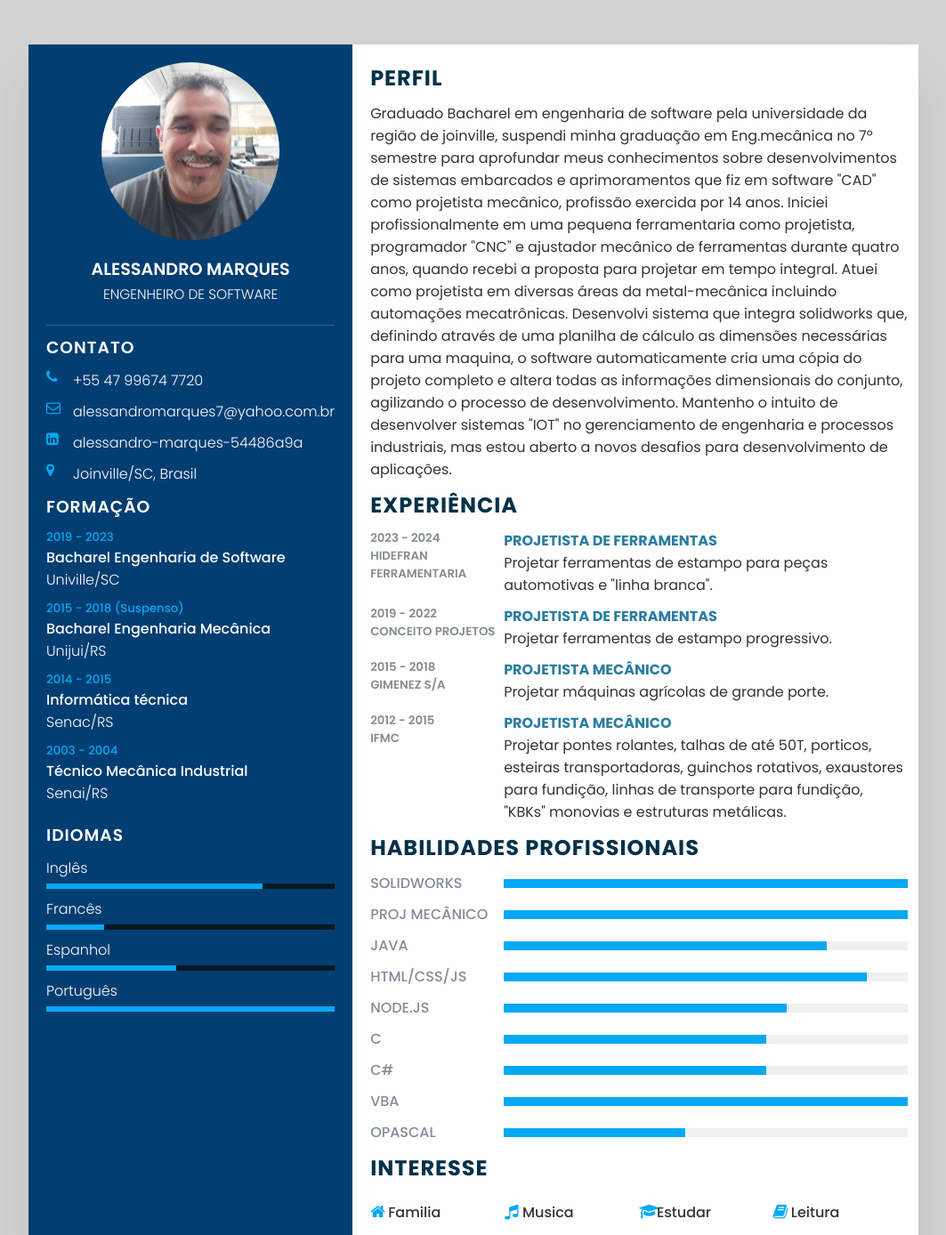
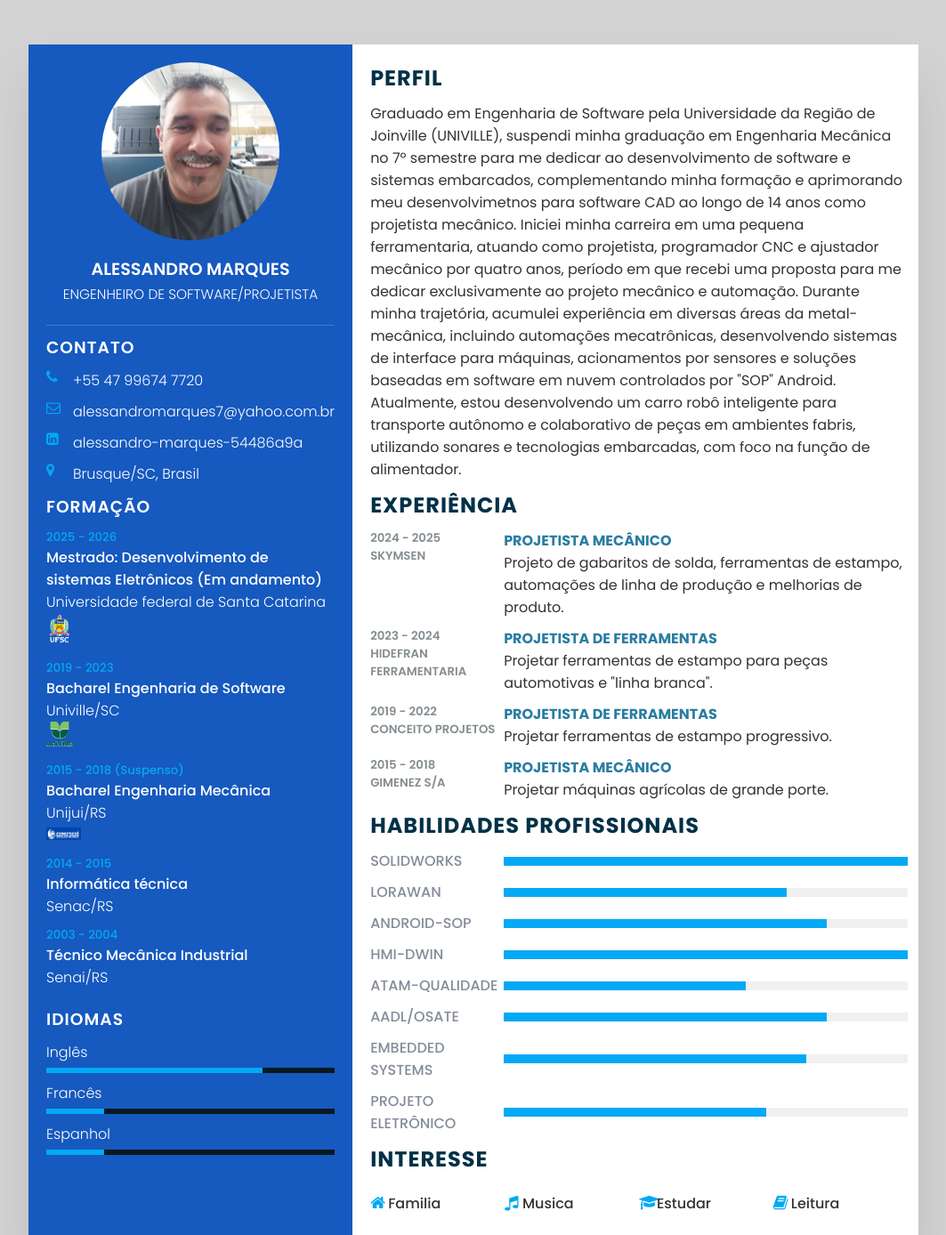
Before and after one commit to Batleman07/resumo-alessandro, a plain HTML site: page index.html in a window 1280 px wide. Shown: the top 1388 px of the page at 89% size, without its empty margins (108-1171 px from the left). Drawn offline with Linux system fonts and the light colour scheme.

Commit message:
Atualização 09/06/2025

```diff
--- a/index.html
+++ b/index.html
@@ -1,21 +1,25 @@
 <!DOCTYPE html>
 <html lang="pt-br">
+
 <head>
     <meta charset="UTF-8">
     <meta name="viewport" content="width=device-width, initial-scale=1.0">
-    <link rel="stylesheet" href="https://cdnjs.cloudflare.com/ajax/libs/font-awesome/4.7.0/css/font-awesome.css" integrity="sha512-5A8nwdMOWrSz20fDsjczgUidUBR8liPYU+WymTZP1lmY9G6Oc7HlZv156XqnsgNUzTyMefFTcsFH/tnJE/+xBg==" crossorigin="anonymous" referrerpolicy="no-referrer" />
+    <link rel="stylesheet" href="https://cdnjs.cloudflare.com/ajax/libs/font-awesome/4.7.0/css/font-awesome.css"
+        integrity="sha512-5A8nwdMOWrSz20fDsjczgUidUBR8liPYU+WymTZP1lmY9G6Oc7HlZv156XqnsgNUzTyMefFTcsFH/tnJE/+xBg=="
+        crossorigin="anonymous" referrerpolicy="no-referrer" />
     <link rel="stylesheet" type="text/css" href="style.css">
     <title>Resumo de profissional</title>
 </head>
+
 <body>
     <div class="container">
         <!-- Lado esquerdo, onde ficam as informações-->
         <div class="left_side">
             <div class="profileText">
                 <div class="imgBx">
-                    <img src="img\04.jpeg" ><!-- width="100px"-->
+                    <img src="img\04.jpeg"><!-- width="100px"-->
                 </div>
-                <h2>Alessandro Marques<br><span>Engenheiro de Software</span></h2>
+                <h2>Alessandro Marques<br><span>Engenheiro de Software/Projetista</span></h2>
             </div>
             <div class="contactInfo">
                 <h3 class="title">Contato</h3>
@@ -25,15 +29,17 @@
                         <span class="text">+55 47 99674 7720</span>
                     </li>
                     <li>
-                        <span class="icon"><i class="fa fa-envelope-o" aria-hidden="true"></i></span><span class="text">alessandromarques7@yahoo.com.br</span>
+                        <span class="icon"><i class="fa fa-envelope-o" aria-hidden="true"></i></span><span
+                            class="text">alessandromarques7@yahoo.com.br</span>
                     </li>
                     <li>
                         <span class="icon"><i class="fa fa-linkedin-square" aria-hidden="true"></i></span>
-                        <span class="text"><a href="https://www.linkedin.com/in/alessandro-marques-54486a9a/" target="_blank">alessandro-marques-54486a9a</a></span>
+                        <span class="text"><a href="https://www.linkedin.com/in/alessandro-marques-54486a9a/"
+                                target="_blank">alessandro-marques-54486a9a</a></span>
                     </li>
                     <li>
                         <span class="icon"><i class="fa fa-map-marker" aria-hidden="true"></i></span>
-                        <span class="text">Joinville/SC, Brasil</span>
+                        <span class="text">Brusque/SC, Brasil</span>
                     </li>
                 </ul>
             </div>
@@ -41,14 +47,26 @@
                 <h3 class="title">Formação</h3>
                 <ul>
                     <li>
+                        <h5>2025 - 2026</h5>
+                        <h4>Mestrado: Desenvolvimento de sistemas Eletrônicos (Em andamento)</h4>
+
+                        <h4>Universidade federal de Santa Catarina</h4>
+                        <h4><a href="https://ppgese.joinville.ufsc.br/apresentacao/" target="_blank"><img class="ico"
+                                    src="img\ufsc_logo.png"></a></h4>
+                    </li>
+                    <li>
                         <h5>2019 - 2023</h5>
                         <h4>Bacharel Engenharia de Software</h4>
                         <h4>Univille/SC</h4>
+                        <h4><a href="https://www.univille.edu.br/" target="_blank"><img class="ico"
+                                    src="img\logo_univille.png"></a></h4>
                     </li>
                     <li>
                         <h5>2015 - 2018 (Suspenso)</h5>
                         <h4>Bacharel Engenharia Mecânica</h4>
                         <h4>Unijui/RS</h4>
+                        <h4><a href="https://www.unijui.edu.br/" target="_blank"><img class="ico2"
+                                    src="img\unijui.png"></a></h4>
                     </li>
                     <li>
                         <h5>2014 - 2015</h5>
@@ -76,28 +94,53 @@
                         <span class="percent">
                             <div style="width:20%;"></div>
                         </span>
-                    </li><li>
+                    </li>
+                    <li>
                         <span class="text">Espanhol</span>
                         <span class="percent">
-                            <div style="width:45%;"></div>
+                            <div style="width:20%;"></div>
                         </span>
                     </li>
+                    <!--
                     <li>
                         <span class="text">Português</span>
                         <span class="percent">
                             <div style="width:100%;"></div>
                         </span>
                     </li>
+                    -->
                 </ul>
             </div>
         </div>
         <div class="right_side">
             <div class="sobre">
                 <h2 class="titulo2">Perfil</h2>
-                <p>Graduado Bacharel em engenharia de software pela universidade da região de joinville, suspendi minha graduação em Eng.mecânica no 7º semestre para aprofundar meus conhecimentos sobre desenvolvimentos de sistemas embarcados e aprimoramentos que fiz em software "CAD" como projetista mecânico, profissão exercida por 14 anos. Iniciei profissionalmente  em uma pequena ferramentaria como projetista, programador "CNC" e ajustador mecânico de ferramentas durante quatro anos, quando recebi a proposta para projetar em tempo integral. Atuei como projetista em diversas áreas da metal-mecânica incluindo automações mecatrônicas. Desenvolvi sistema que integra solidworks que, definindo através de uma planilha de cálculo as dimensões necessárias para uma maquina, o software automaticamente cria uma cópia do projeto completo e altera todas as informações dimensionais do conjunto, agilizando o processo de desenvolvimento. Mantenho o intuito de desenvolver sistemas "IOT" no gerenciamento de engenharia e processos industriais, mas estou aberto a novos desafios para desenvolvimento de aplicações.</p>
+                <p>Graduado em Engenharia de Software pela Universidade da Região de Joinville (UNIVILLE), suspendi
+                    minha graduação em Engenharia Mecânica no 7º semestre para me dedicar ao desenvolvimento de software
+                    e sistemas embarcados, complementando minha formação e aprimorando meu desenvolvimetnos para
+                    software CAD ao longo de 14 anos como projetista mecânico. Iniciei minha carreira em uma pequena
+                    ferramentaria, atuando como projetista, programador CNC e ajustador mecânico por quatro anos,
+                    período em que recebi uma proposta para me dedicar exclusivamente ao projeto mecânico e automação.
+                    Durante minha trajetória, acumulei experiência em diversas áreas da metal-mecânica, incluindo
+                    automações mecatrônicas, desenvolvendo sistemas de interface para máquinas, acionamentos por
+                    sensores e soluções baseadas em software em nuvem controlados por "SOP" Android. Atualmente, estou
+                    desenvolvendo um carro robô inteligente para transporte autônomo e colaborativo de peças em
+                    ambientes fabris, utilizando sonares e tecnologias embarcadas, com foco na função de alimentador.
+                </p>
             </div>
             <div class="sobre">
                 <h2 class="titulo2">Experiência</h2>
+                <div class="box">
+                    <div class="year_company">
+                        <h5>2024 - 2025</h5>
+                        <h5>Skymsen</h5>
+                    </div>
+                    <div class="text">
+                        <h4>Projetista mecânico</h4>
+                        <p>Projeto de gabaritos de solda, ferramentas de estampo, automações de linha de produção e
+                            melhorias de produto.</p>
+                    </div>
+                </div>
                 <div class="box">
                     <div class="year_company">
                         <h5>2023 - 2024</h5>
@@ -128,16 +171,7 @@
                         <p>Projetar máquinas agrícolas de grande porte.</p>
                     </div>
                 </div>
-                <div class="box">
-                    <div class="year_company">
-                        <h5>2012 - 2015</h5>
-                        <h5>IFMC</h5>
-                    </div>
-                    <div class="text">
-                        <h4>Projetista mecânico</h4>
-                        <p>Projetar pontes rolantes, talhas de até 50T, porticos, esteiras transportadoras, guinchos rotativos, exaustores para fundição, linhas de transporte para fundição, "KBKs" monovias e estruturas metálicas.</p>
-                </div>
-            </div>
+
                 <div class="about skills">
                     <h2 class="titulo2">Habilidades profissionais</h2>
                     <div class="box">
@@ -147,56 +181,58 @@
                         </div>
                     </div>
                     <div class="box">
-                    <h4>Proj mecânico</h4>
+                        <h4>LoRaWAN</h4>
                         <div class="percent">
-                        <div style="width: 100%;"></div>
+                            <div style="width: 70%;"></div>
                         </div>
                     </div>
                     <div class="box">
-                    <h4>Java</h4>
+                        <h4>Android-SOP </h4>
                         <div class="percent">
                             <div style="width: 80%;">
                             </div>
                         </div>
                     </div>
                     <div class="box">
-                    <h4>html/css/js</h4>
-                    <div class="percent">
-                        <div style="width: 90%;">
-                        </div>
-                    </div>
-                </div>
-                <div class="box">
-                    <h4>NODE.js</h4>
-                    <div class="percent">
-                        <div style="width: 70%;">
-                        </div>
-                    </div>
-                </div>
-
-                <div class="box">
-                    <h4>C</h4>
-                    <div class="percent">
-                        <div style="width: 65%;">
-                        </div>
-                    </div>
-                </div>
-                <div class="box">
-                    <h4>C#</h4>
-                    <div class="percent">
-                        <div style="width: 65%;"></div></div>
-                </div>
-                <div class="box">
-                    <h4>VBA</h4>
+                        <h4>HMI-DWIN</h4>
                         <div class="percent">
                             <div style="width: 100%;">
                             </div>
                         </div>
                     </div>
                     <div class="box">
-                    <h4>OPascal</h4>
+                        <h4>ATAM-Qualidade</h4>
                         <div class="percent">
-                        <div style="width: 45%;">
+                            <div style="width: 60%;">
+                            </div>
+                        </div>
+                    </div>
+                    <div class="box">
+                        <h4>AADL/OSATE</h4>
+                        <div class="percent">
+                            <div style="width: 80%;">
+                            </div>
+                        </div>
+                    </div>
+
+                    <!--<div class="box">
+                    <h4>C</h4>
+                    <div class="percent">
+                        <div style="width: 90%;">
+                        </div>
+                    </div>
+                </div>-->
+                    <div class="box">
+                        <h4>embedded systems</h4>
+                        <div class="percent">
+                            <div style="width: 75%;"></div>
+                        </div>
+                    </div>
+
+                    <div class="box">
+                        <h4>Projeto eletrônico</h4>
+                        <div class="percent">
+                            <div style="width: 65%;">
                             </div>
                         </div>
                     </div>
@@ -213,6 +249,7 @@
 
 
             </div>
-    </div >
+        </div>
 </body>
+
 </html>
--- a/style.css
+++ b/style.css
@@ -1,7 +1,7 @@
 @import url('https://fonts.googleapis.com/css?family=Poppins:200,300,400,500,600,700,800,900&display=swap');
 :root{
     --corFundoContainer:#fff;
-    --corLateralEsquerda:#023e72;
+    --corLateralEsquerda:#1659bf;
     --corTextoProfile:rgba(255,255,255,0.2);
     --corBarraProgresso:#03a9f4;
 
@@ -260,3 +260,11 @@ a{
         grid-template-columns: repeat(1,1fr);
     }
  }
+ .ico {
+  width: 30px;
+  height: auto;
+}
+.ico2 {
+  width: 39px;
+  height: auto;
+}
```
Also changed, not shown: img/logo_univille.png (added), img/ufsc_logo.png (added), img/unijui.png (added). Lines whose indentation alone changed are shown as unchanged.
